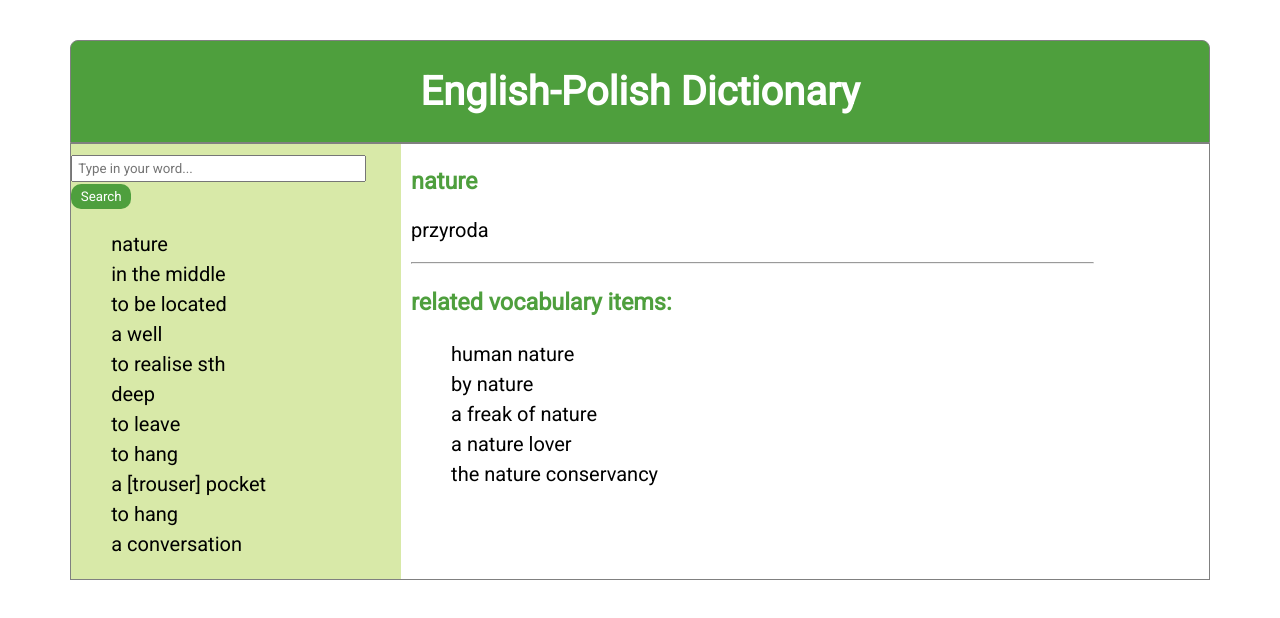
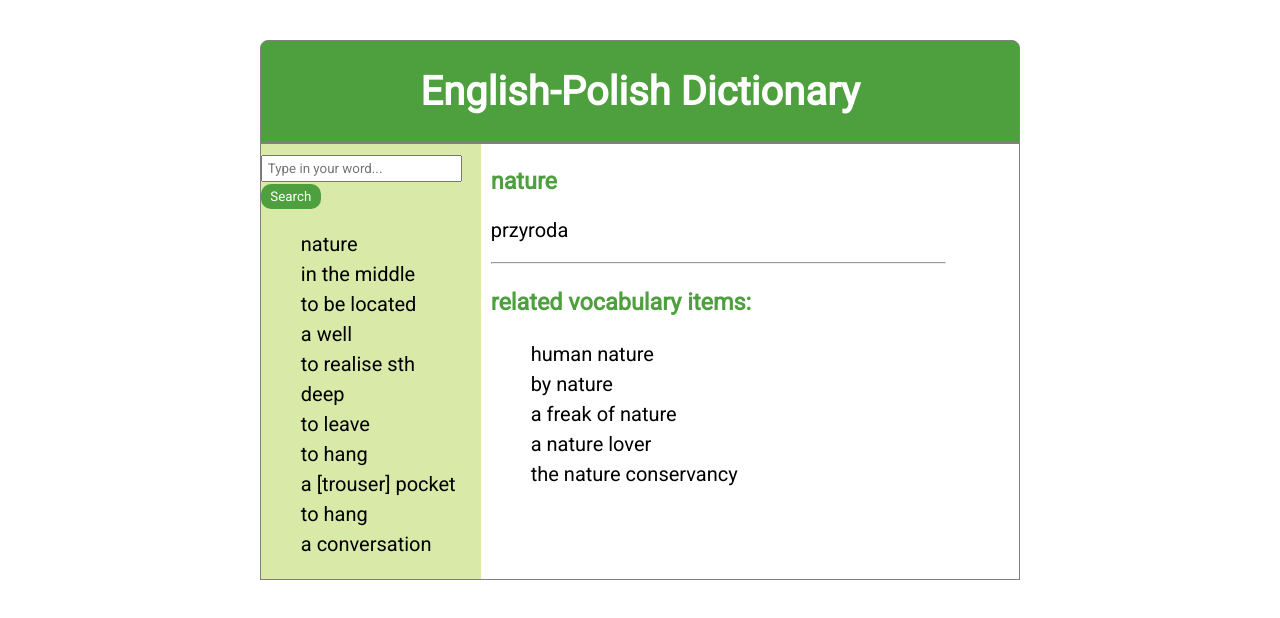
Before and after one commit to nigel-nkomo/en-po-dictionary, a plain HTML site: page index.html in a window 1280 px wide. Drawn offline with Linux system fonts and the light colour scheme.

Commit message:
Update styles.css

```diff
--- a/styles.css
+++ b/styles.css
@@ -20,7 +20,7 @@ input{
 }
 
 .header{
-  width: 90%;
+  width: 60%;
   margin: 40px auto 0px;
   border-radius: 8px 8px 0px 0px;
   text-align: center;
@@ -30,7 +30,7 @@ input{
 }
 
 .wrapper{
-  width: 90%;
+  width: 60%;
   margin: 0px auto;
   border: 1px solid gray;
 }
```
